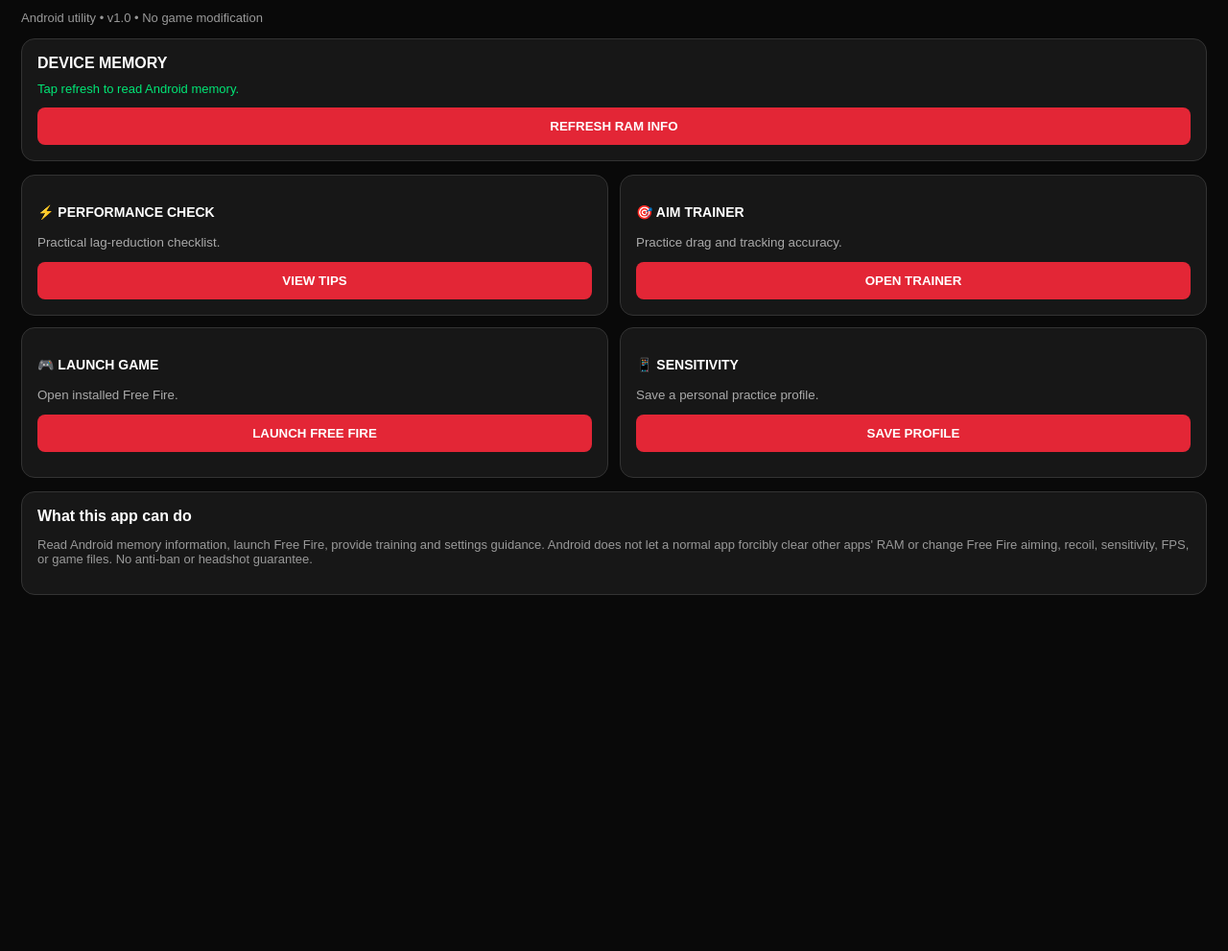
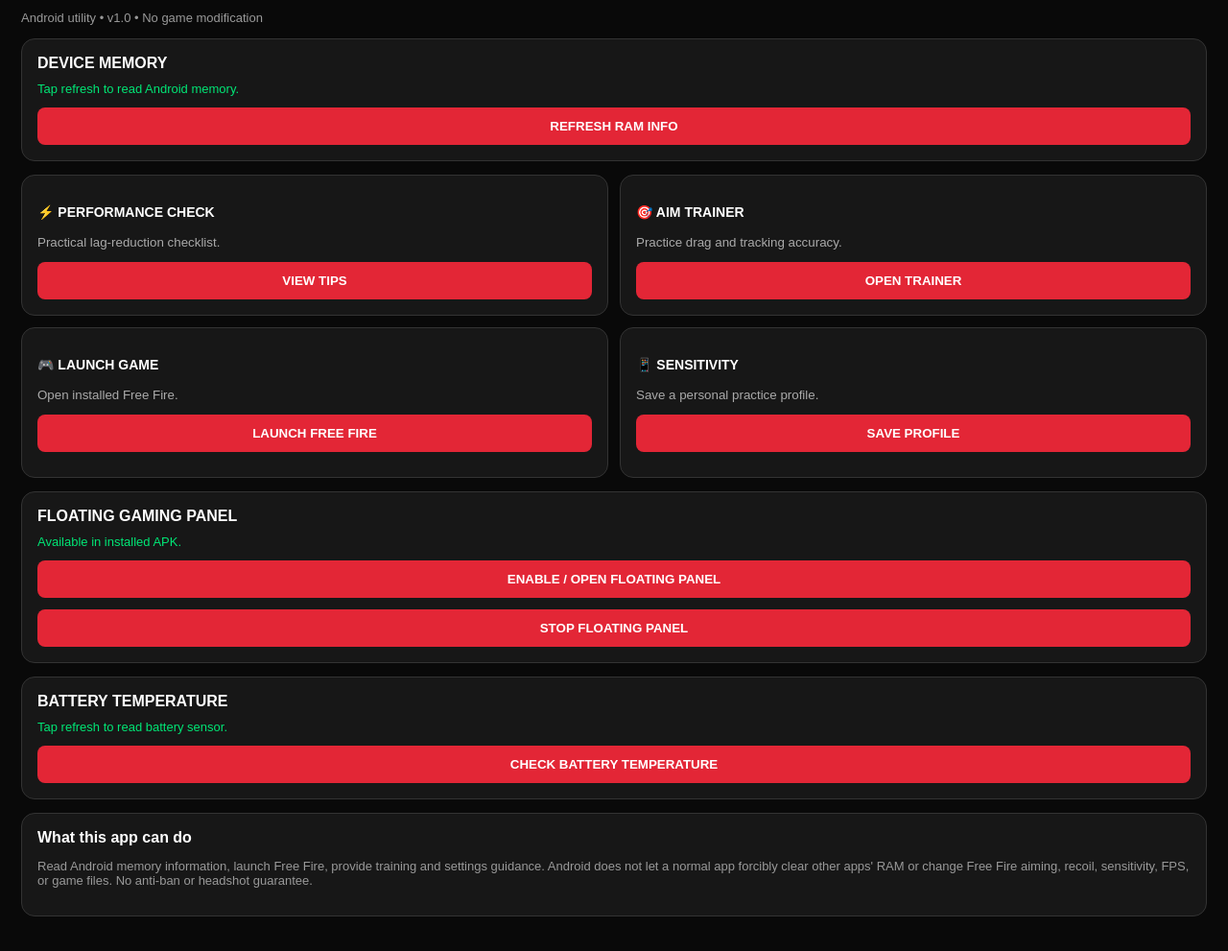
Before and after one commit to mimfx/ClipForge-AI, a plain HTML site: page app/src/main/assets/index.html in a window 1280 px wide. Shown: the part 87-1078 px from the top of the page at 96% size. Before the commit the page ends 800 px from the top, so only its background shows below. Drawn offline with Linux system fonts and the light colour scheme.

Commit message:
Add floating overlay and battery temperature tools

```diff
--- a/app/src/main/assets/index.html
+++ b/app/src/main/assets/index.html
@@ -8,10 +8,17 @@
 <div class="card"><h3>🎮 LAUNCH GAME</h3><small>Open installed Free Fire.</small><button onclick="launch()">LAUNCH FREE FIRE</button><div id="launchResult" class="value"></div></div>
 <div class="card"><h3>📱 SENSITIVITY</h3><small>Save a personal practice profile.</small><button onclick="saveProfile()">SAVE PROFILE</button><div id="profile" class="value"></div></div>
 </div>
+<div class="box"><b>FLOATING GAMING PANEL</b><div id="overlayStatus" class="value">Checking overlay permission…</div><button onclick="enablePanel()">ENABLE / OPEN FLOATING PANEL</button><button onclick="stopPanel()">STOP FLOATING PANEL</button></div>
+<div class="box"><b>BATTERY TEMPERATURE</b><div id="temp" class="value">Tap refresh to read battery sensor.</div><button onclick="batteryTemp()">CHECK BATTERY TEMPERATURE</button></div>
 <div class="box"><b>What this app can do</b><p class="muted">Read Android memory information, launch Free Fire, provide training and settings guidance. Android does not let a normal app forcibly clear other apps' RAM or change Free Fire aiming, recoil, sensitivity, FPS, or game files. No anti-ban or headshot guarantee.</p></div>
 <script>
+function refreshOverlayStatus(){document.getElementById('overlayStatus').textContent=window.MimFX?MimFX.overlayStatus():'Available in installed APK.'}
+function enablePanel(){if(window.MimFX)MimFX.enableFloatingPanel();else alert('Install the APK to use the Android floating panel.')}
+function stopPanel(){if(window.MimFX)MimFX.stopFloatingPanel()}
+function batteryTemp(){document.getElementById('temp').textContent=window.MimFX?MimFX.batteryTemperature():'Native Android sensor available in APK.'}
 function ram(){document.getElementById('ram').textContent=window.MimFX?MimFX.memoryInfo():'Native Android bridge unavailable in browser preview.'}
 function launch(){document.getElementById('launchResult').textContent=window.MimFX?MimFX.launchFreeFire():'Install the APK to launch the game.'}
 function checklist(){alert('Before playing: close unused apps manually, enable your phone Game Mode, use Smooth graphics, keep battery saver off while gaming, and avoid overheating.')}
+refreshOverlayStatus();
 function saveProfile(){localStorage.setItem('mimfx-profile','Personal practice');document.getElementById('profile').textContent='Practice profile saved on this device.'}
 </script></body></html>
```
